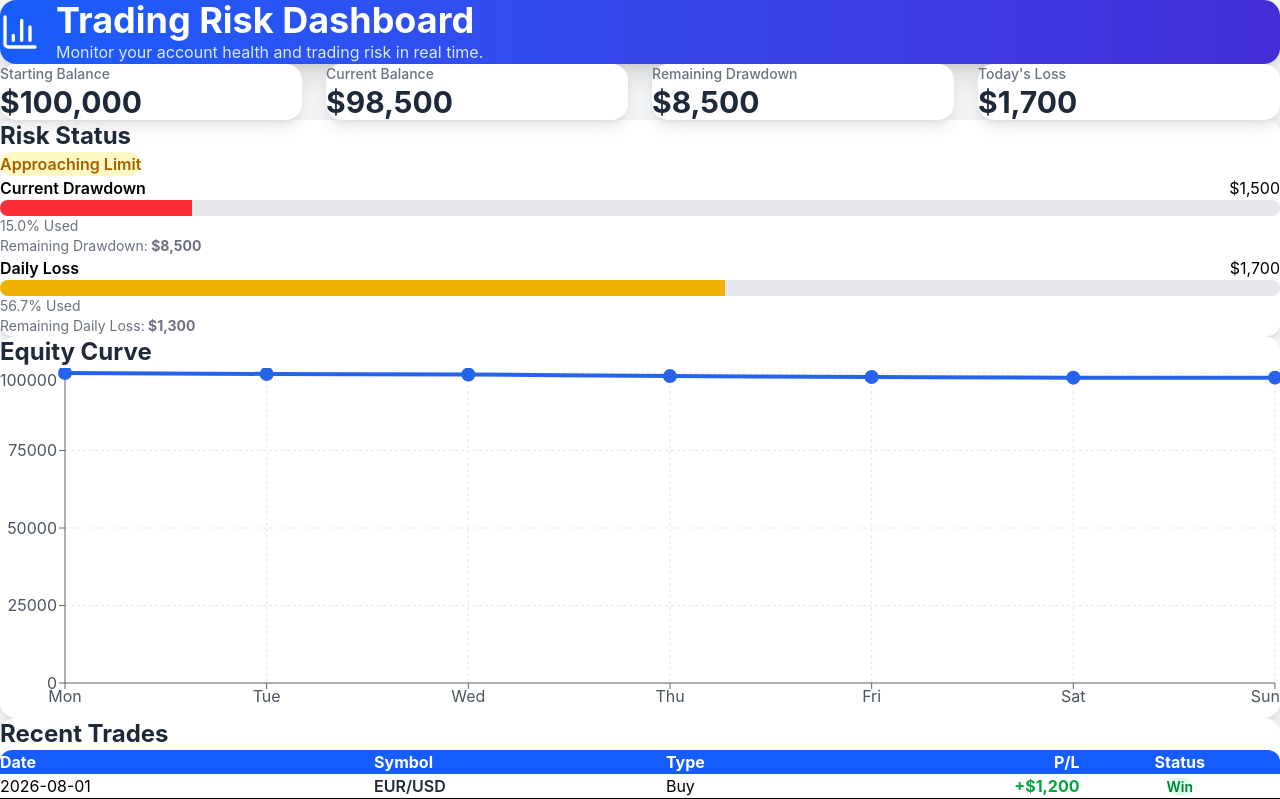
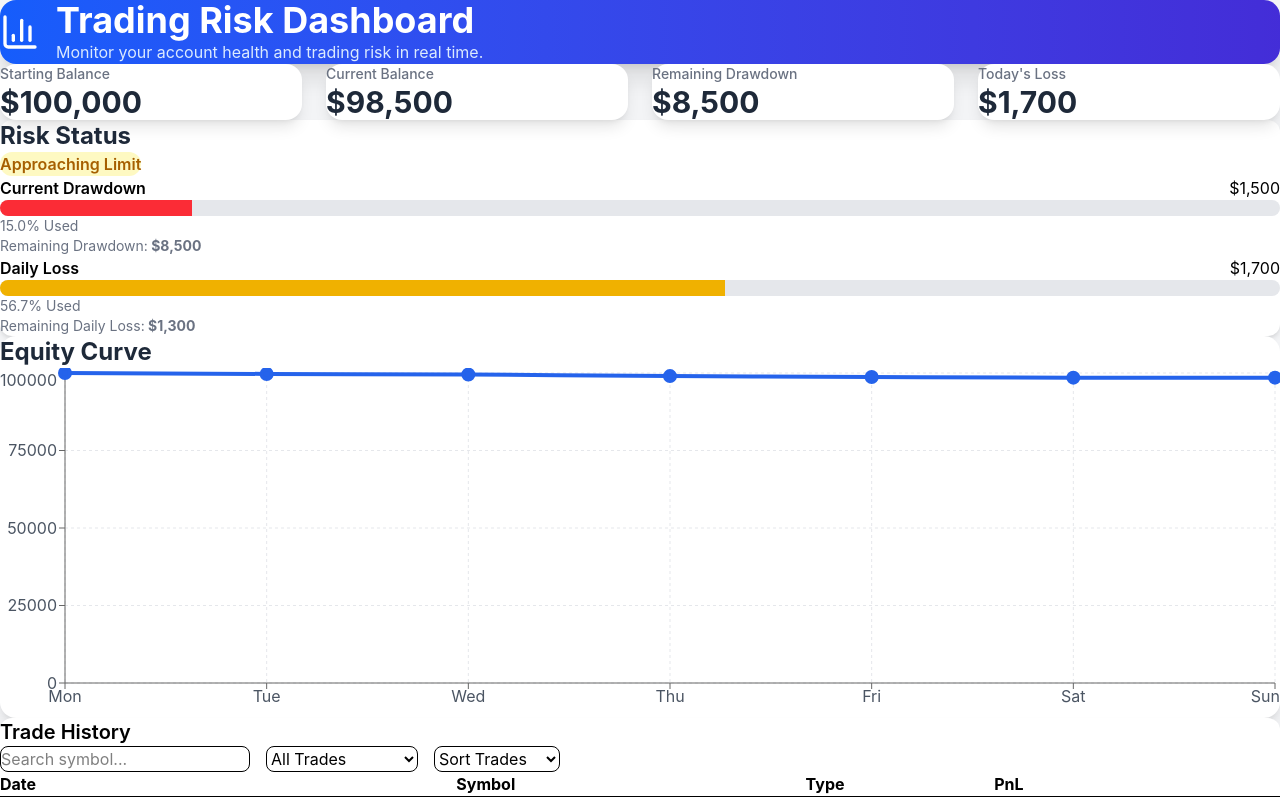
Before and after one commit to nehau072/Trading-risk-dashboard, a React (Vite) app: page / in a window 1280 px wide. Shown: the top 799 px of the page. Built offline with nearby package versions, Linux system fonts and the light colour scheme.

Commit message:
Add trade filtering, search and sorting

```diff
--- a/src/components/Dashboard/TradeTable.jsx
+++ b/src/components/Dashboard/TradeTable.jsx
@@ -1,83 +1,226 @@
+import { useState } from "react";
 import trades from "../../data/trades";
 
-function TradeTable() {
+const TradeTable = () => {
+
+  const [search, setSearch] = useState("");
+  const [filter, setFilter] = useState("All");
+  const [sort, setSort] = useState("default");
+
+
+  const filteredTrades = trades
+    .filter((trade) => {
+
+      const matchesSearch = trade.symbol
+        .toLowerCase()
+        .includes(search.toLowerCase());
+
+
+      const matchesFilter =
+        filter === "All" ||
+        (filter === "Profit" && trade.pnl > 0) ||
+        (filter === "Loss" && trade.pnl < 0);
+
+
+      return matchesSearch && matchesFilter;
+
+    })
+    .sort((a, b) => {
+
+      if (sort === "profit") {
+        return b.pnl - a.pnl;
+      }
+
+      if (sort === "loss") {
+        return a.pnl - b.pnl;
+      }
+
+      return 0;
+
+    });
+
+
+
   return (
-    <div className="bg-white rounded-2xl shadow-lg p-6 mt-8">
-      <h2 className="text-2xl font-bold text-gray-800 mb-6">
-        Recent Trades
+
+    <div className="bg-white rounded-xl shadow-md p-6">
+
+      <h2 className="text-xl font-semibold mb-5">
+        Trade History
       </h2>
 
+
+      {/* Controls */}
+
+      <div className="flex flex-wrap gap-4 mb-6">
+
+
+        {/* Search */}
+
+        <input
+          type="text"
+          placeholder="Search symbol..."
+          value={search}
+          onChange={(e)=>setSearch(e.target.value)}
+          className="border rounded-lg px-3 py-2"
+        />
+
+
+        {/* Filter */}
+
+        <select
+          value={filter}
+          onChange={(e)=>setFilter(e.target.value)}
+          className="border rounded-lg px-3 py-2"
+        >
+
+          <option value="All">
+            All Trades
+          </option>
+
+          <option value="Profit">
+            Profitable Trades
+          </option>
+
+          <option value="Loss">
+            Losing Trades
+          </option>
+
+
+        </select>
+
+
+
+        {/* Sort */}
+
+        <select
+          value={sort}
+          onChange={(e)=>setSort(e.target.value)}
+          className="border rounded-lg px-3 py-2"
+        >
+
+          <option value="default">
+            Sort Trades
+          </option>
+
+          <option value="profit">
+            Highest Profit
+          </option>
+
+          <option value="loss">
+            Biggest Loss
+          </option>
+
+
+        </select>
+
+
+      </div>
+
+
+
+      {/* Table */}
+
       <div className="overflow-x-auto">
-        <table className="w-full rounded-xl overflow-hidden">
+
+        <table className="w-full text-left">
 
           <thead>
-            <tr className="bg-blue-600 text-white">
 
-              <th className="text-left p-4">Date</th>
-              <th className="text-left p-4">Symbol</th>
-              <th className="text-left p-4">Type</th>
-              <th className="text-right p-4">P/L</th>
-              <th className="text-center p-4">Status</th>
+            <tr className="border-b">
+
+              <th className="py-3">
+                Date
+              </th>
+
+              <th>
+                Symbol
+              </th>
+
+              <th>
+                Type
+              </th>
+
+              <th>
+                PnL
+              </th>
 
             </tr>
+
           </thead>
+
+
 
           <tbody>
 
-            {trades.map((trade) => (
+
+            {filteredTrades.map((trade)=>(
 
               <tr
                 key={trade.id}
-                className="border-b hover:bg-blue-50 transition duration-300"
+                className="border-b hover:bg-gray-50"
               >
 
-                <td className="p-4">
+                <td className="py-3">
                   {trade.date}
                 </td>
 
-                <td className="p-4 font-semibold text-gray-800">
+
+                <td>
                   {trade.symbol}
                 </td>
 
-                <td className="p-4">
+
+                <td>
                   {trade.type}
                 </td>
 
+
                 <td
-                  className={`p-4 text-right font-bold ${
+                  className={
                     trade.pnl >= 0
-                      ? "text-green-600"
-                      : "text-red-600"
-                  }`}
+                    ? "text-green-600 font-semibold"
+                    : "text-red-600 font-semibold"
+                  }
                 >
+
                   {trade.pnl >= 0 ? "+" : ""}
-                  ${trade.pnl.toLocaleString()}
+                  ${trade.pnl}
+
                 </td>
 
-                <td className="p-4 text-center">
-
-                  <span
-                    className={`px-3 py-1 rounded-full text-sm font-semibold ${
-                      trade.pnl >= 0
-                        ? "bg-green-100 text-green-700"
-                        : "bg-red-100 text-red-700"
-                    }`}
-                  >
-                    {trade.pnl >= 0 ? "Win" : "Loss"}
-                  </span>
-
-                </td>
 
               </tr>
 
             ))}
 
+
+
           </tbody>
 
+
         </table>
+
+
       </div>
+
+
+      {
+        filteredTrades.length === 0 && (
+
+          <p className="text-gray-500 text-center mt-5">
+            No trades found
+          </p>
+
+        )
+      }
+
+
     </div>
+
   );
-}
+
+};
+
 
 export default TradeTable;
--- a/src/data/trades.js
+++ b/src/data/trades.js
@@ -1,3 +1,4 @@
+
 const trades = [
   {
     id: 1,
```
